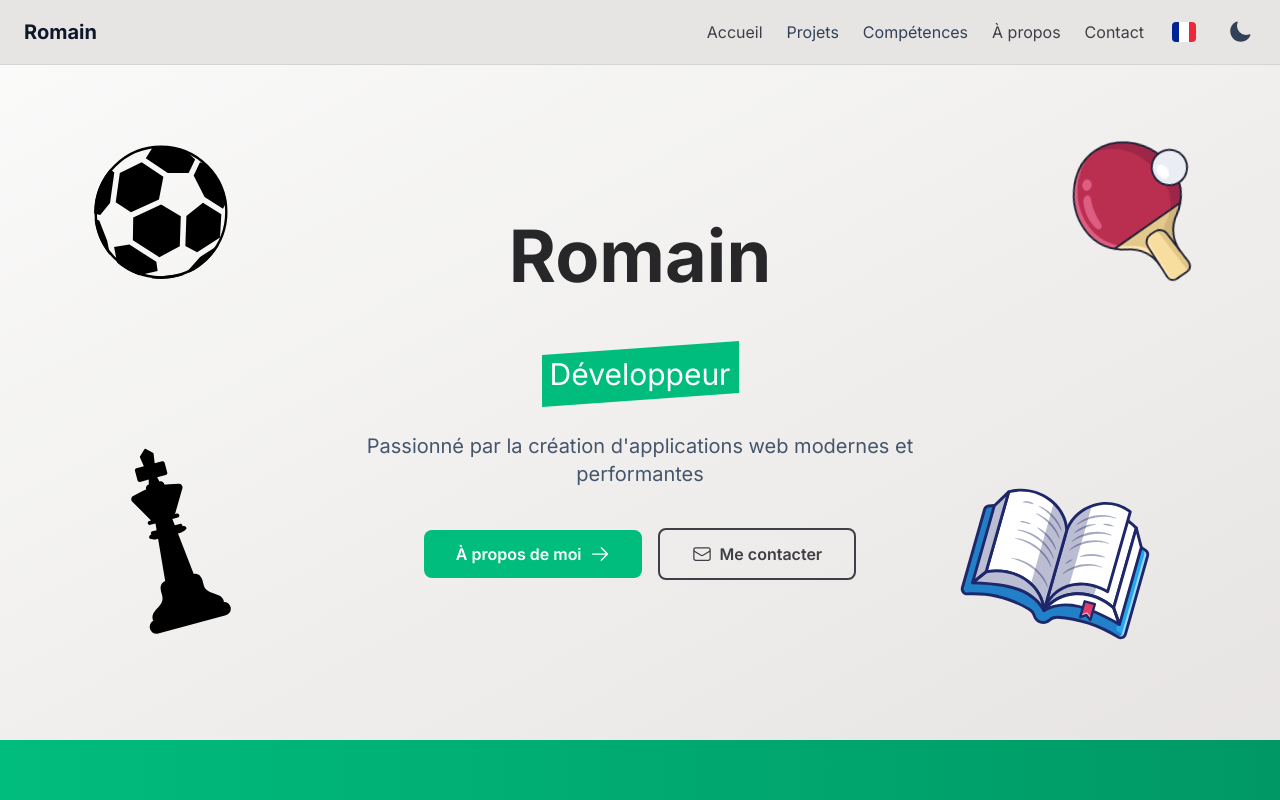
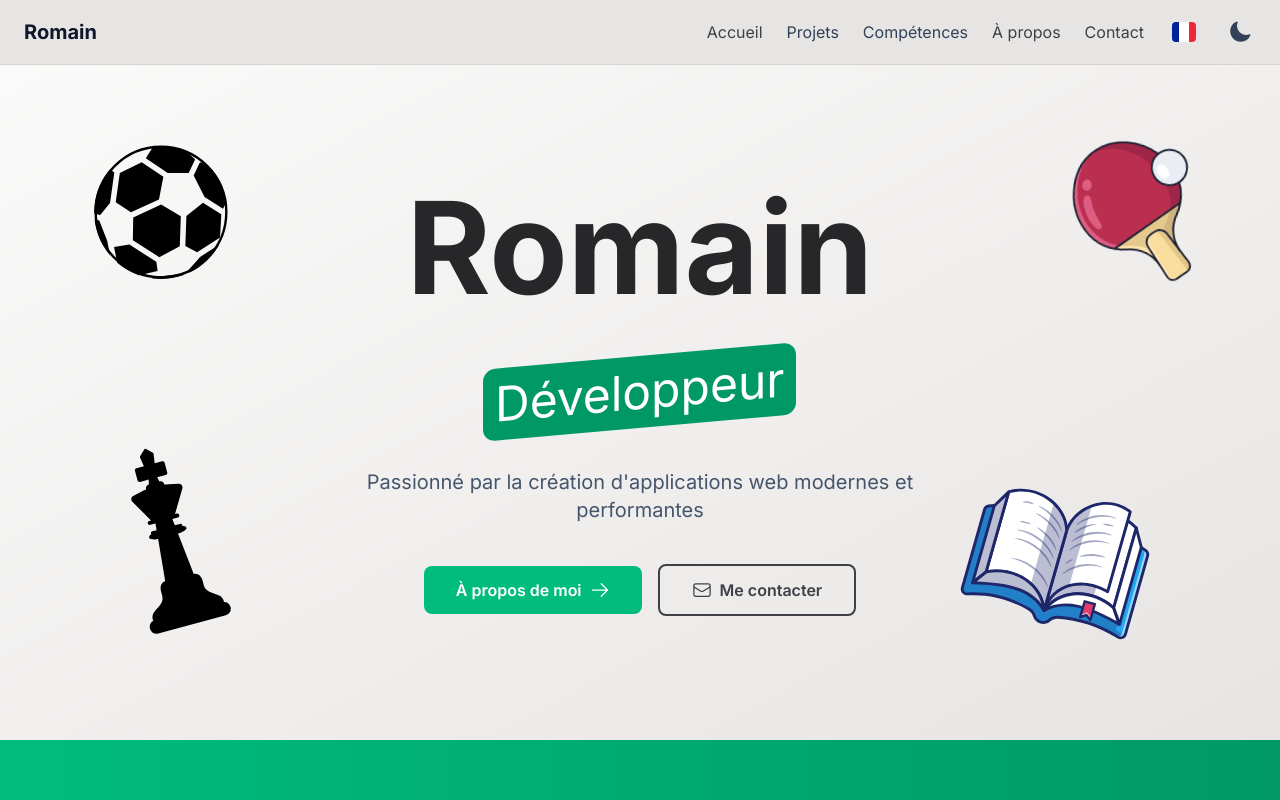
Before and after one commit to Romain-thib/Portfolio, a Vue app: page / in a window 1280 px wide. Shown: the top 800 px of the page. Built offline with nearby package versions, Linux system fonts and the light colour scheme.

Commit message:
Modification affichage accueil

```diff
--- a/src/pages/Home.vue
+++ b/src/pages/Home.vue
@@ -61,17 +61,21 @@ const keySkills = computed(() => {
         </div>
       </div>
 
-      <div class="relative z-10 text-center px-6 max-w-5xl mx-auto">
-        <h1 class="text-5xl md:text-6xl lg:text-7xl font-bold mb-6
+      <div class="relative z-10 text-center px-6 max-w-7xl mx-auto">
+        <h1 class="text-6xl md:text-7xl lg:text-9xl font-bold mb-6
                    text-zinc-800 dark:text-emerald-400">
           Romain
         </h1>
 
+        <span class="relative text-2xl md:text-4xl lg:text-5xl inline-block
+                    before:absolute before:-inset-3 before:block before:-skew-y-5
+                    before:bg-emerald-600 mt-5 mb-13 md:mt-8 before:rounded-xl">
 
+          <span class="relative text-white -skew-y-5 inline-block">
+            {{ $t('home.me.role') }}
+          </span>
+        </span>
 
-        <span class="relative text-2xl md:text-3xl inline-block before:absolute before:-inset-2 before:block before:-skew-y-4 before:bg-emerald-500 m-10">
-          <span class="relative text-white"> {{ $t('home.me.role') }}</span>
-        </span>
 
         <p class="text-lg md:text-xl mb-10 text-slate-600 dark:text-slate-400 max-w-2xl mx-auto">
           {{ $t('home.me.tagline') }}
```
